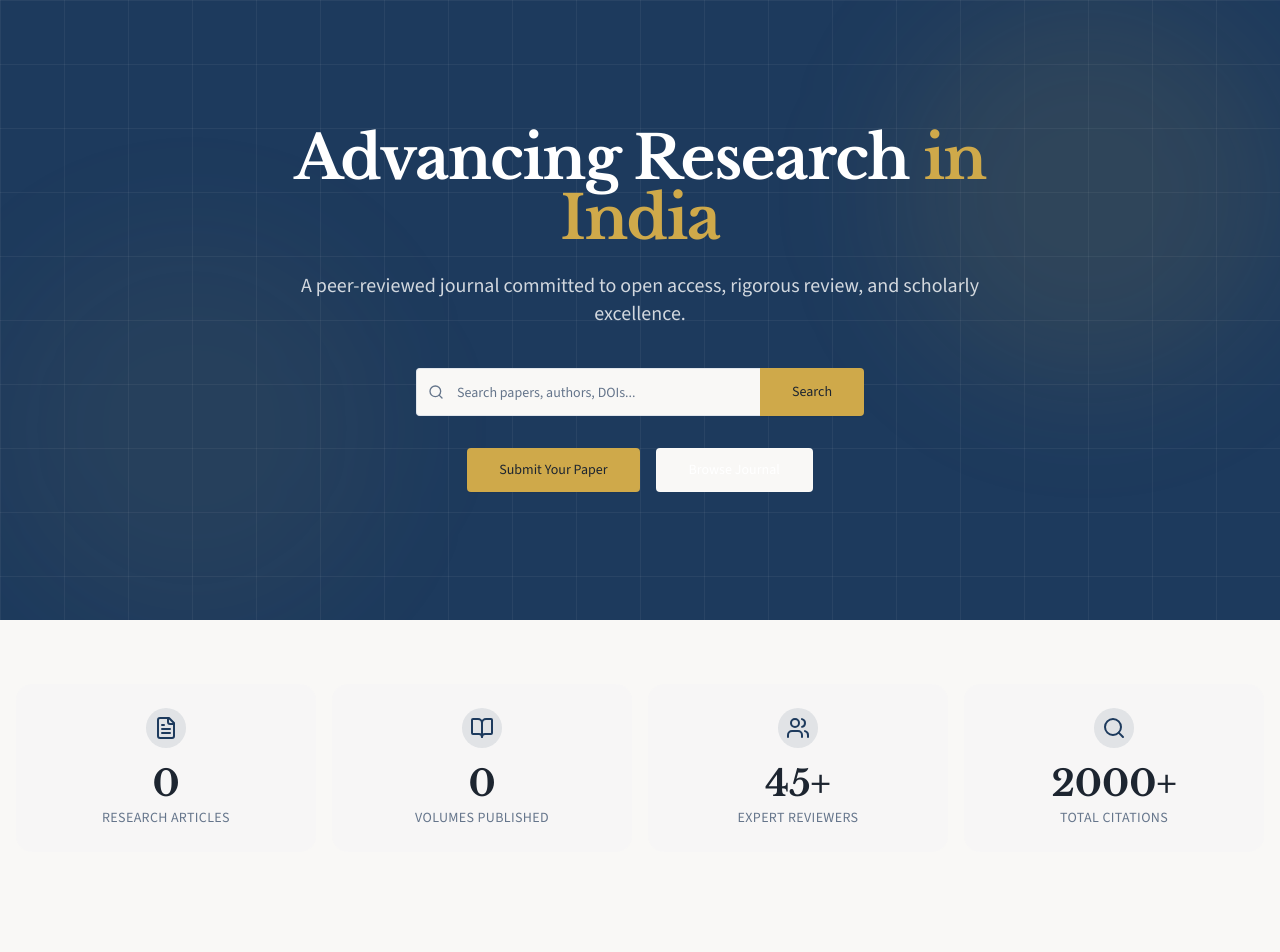
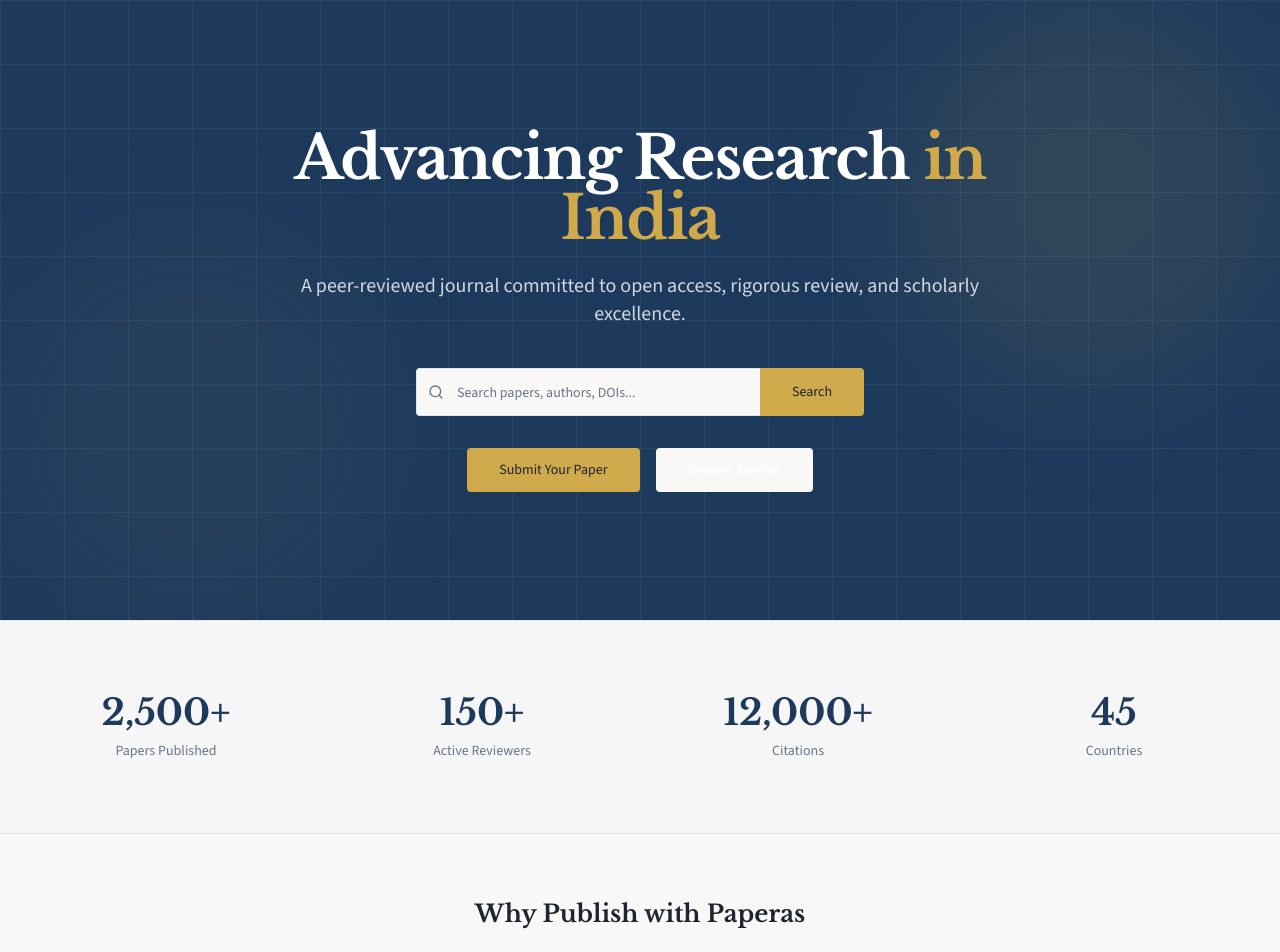
Before and after one commit to omkarspace/paperas, a Next.js app: page / in a window 1280 px wide. Shown: the top 952 px of the page. Built offline with nearby package versions, Linux system fonts and the light colour scheme; no server answers; the database is empty.

Commit message:
feat: redesign stats section with animated counters

```diff
--- a/src/components/home/stats-section.tsx
+++ b/src/components/home/stats-section.tsx
@@ -1,37 +1,68 @@
-import { FileText, BookOpen, Users, Search } from "lucide-react"
-import { db } from "@/lib/db"
+"use client";
 
-export async function StatsSection() {
-  const [paperCount, issueCount] = await Promise.all([
-    db.paper.count({ where: { status: "PUBLISHED" } }),
-    db.journalIssue.count({ where: { isPublished: true } }),
-  ])
+import { useEffect, useRef, useState } from "react";
 
-  const stats = [
-    { icon: FileText, label: "Published Papers", value: paperCount, sub: "Research articles" },
-    { icon: BookOpen, label: "Active Issues", value: issueCount, sub: "Volumes published" },
-    { icon: Users, label: "Reviewers", value: "45+", sub: "Expert reviewers" },
-    { icon: Search, label: "Citations", value: "2000+", sub: "Total citations" },
-  ]
+const stats = [
+  { label: "Papers Published", value: 2500, suffix: "+" },
+  { label: "Active Reviewers", value: 150, suffix: "+" },
+  { label: "Citations", value: 12000, suffix: "+" },
+  { label: "Countries", value: 45, suffix: "" },
+];
+
+function useCountUp(end: number, duration: number = 2000) {
+  const [count, setCount] = useState(0);
+  const ref = useRef<HTMLDivElement>(null);
+  const hasAnimated = useRef(false);
+
+  useEffect(() => {
+    const observer = new IntersectionObserver(
+      ([entry]) => {
+        if (entry.isIntersecting && !hasAnimated.current) {
+          hasAnimated.current = true;
+          const startTime = Date.now();
+          const animate = () => {
+            const elapsed = Date.now() - startTime;
+            const progress = Math.min(elapsed / duration, 1);
+            const eased = 1 - Math.pow(1 - progress, 3);
+            setCount(Math.floor(eased * end));
+            if (progress < 1) requestAnimationFrame(animate);
+          };
+          requestAnimationFrame(animate);
+        }
+      },
+      { threshold: 0.5 }
+    );
+
+    if (ref.current) observer.observe(ref.current);
+    return () => observer.disconnect();
+  }, [end, duration]);
+
+  return { count, ref };
+}
+
+function StatCard({ label, value, suffix }: { label: string; value: number; suffix: string }) {
+  const { count, ref } = useCountUp(value);
 
   return (
-    <section className="py-16 px-4">
-      <div className="max-w-7xl mx-auto">
-        <div className="grid grid-cols-2 md:grid-cols-4 gap-4">
+    <div ref={ref} className="text-center p-6">
+      <div className="font-serif text-4xl font-bold text-primary">
+        {count.toLocaleString()}{suffix}
+      </div>
+      <div className="mt-2 text-sm text-muted-foreground">{label}</div>
+    </div>
+  );
+}
+
+export function StatsSection() {
+  return (
+    <section className="border-y border-border bg-muted/30 py-12">
+      <div className="container mx-auto max-w-7xl px-4 md:px-6">
+        <div className="grid grid-cols-2 md:grid-cols-4 gap-8">
           {stats.map((stat) => (
-            <div
-              key={stat.label}
-              className="flex flex-col items-center text-center p-6 rounded-2xl bg-muted/30"
-            >
-              <div className="bg-primary/10 rounded-full p-2 mb-4">
-                <stat.icon className="h-6 w-6 text-primary" aria-hidden="true" />
-              </div>
-              <div className="font-serif font-bold text-4xl mb-1">{stat.value}</div>
-              <p className="text-sm text-muted-foreground uppercase tracking-wide">{stat.sub}</p>
-            </div>
+            <StatCard key={stat.label} {...stat} />
           ))}
         </div>
       </div>
     </section>
-  )
+  );
 }
```
